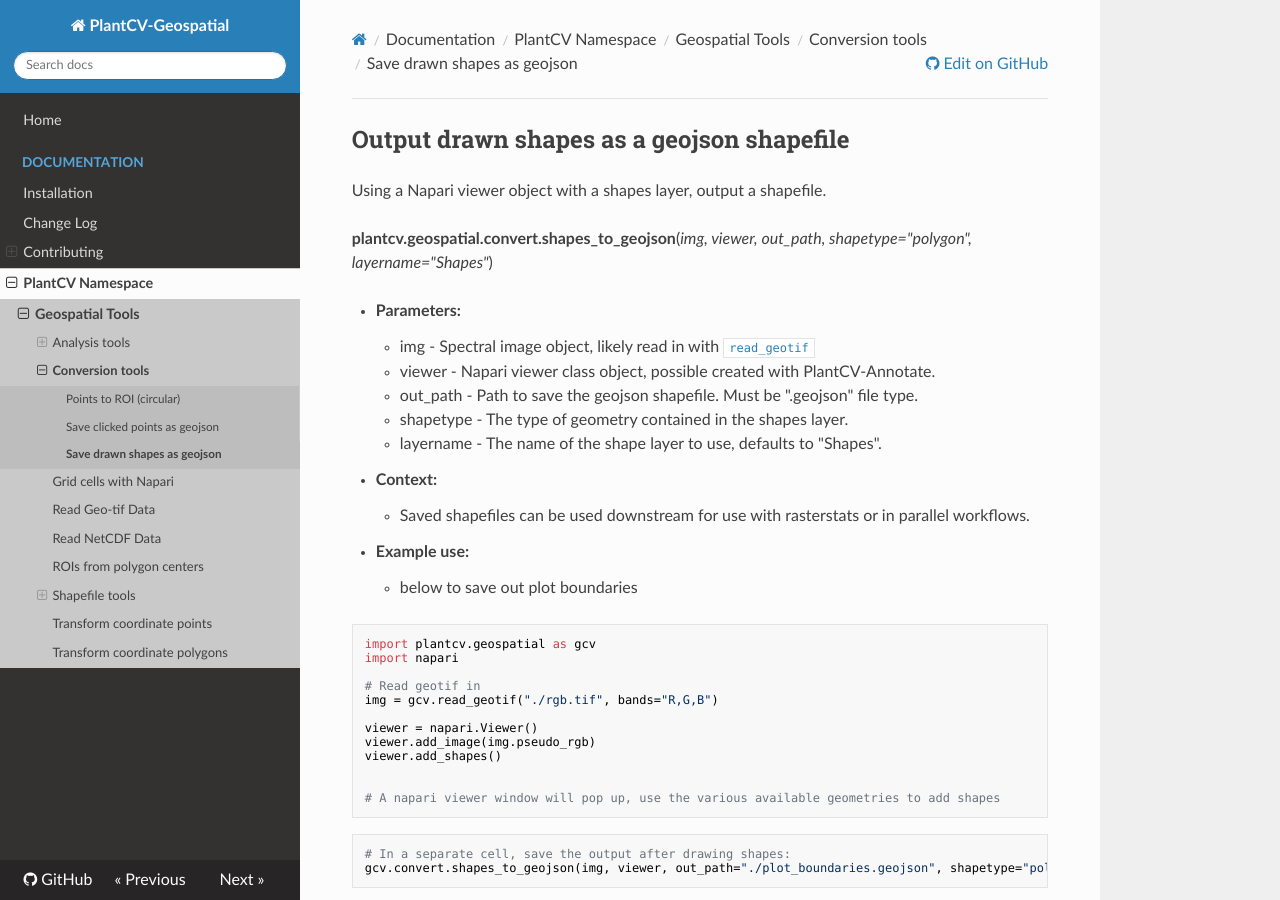
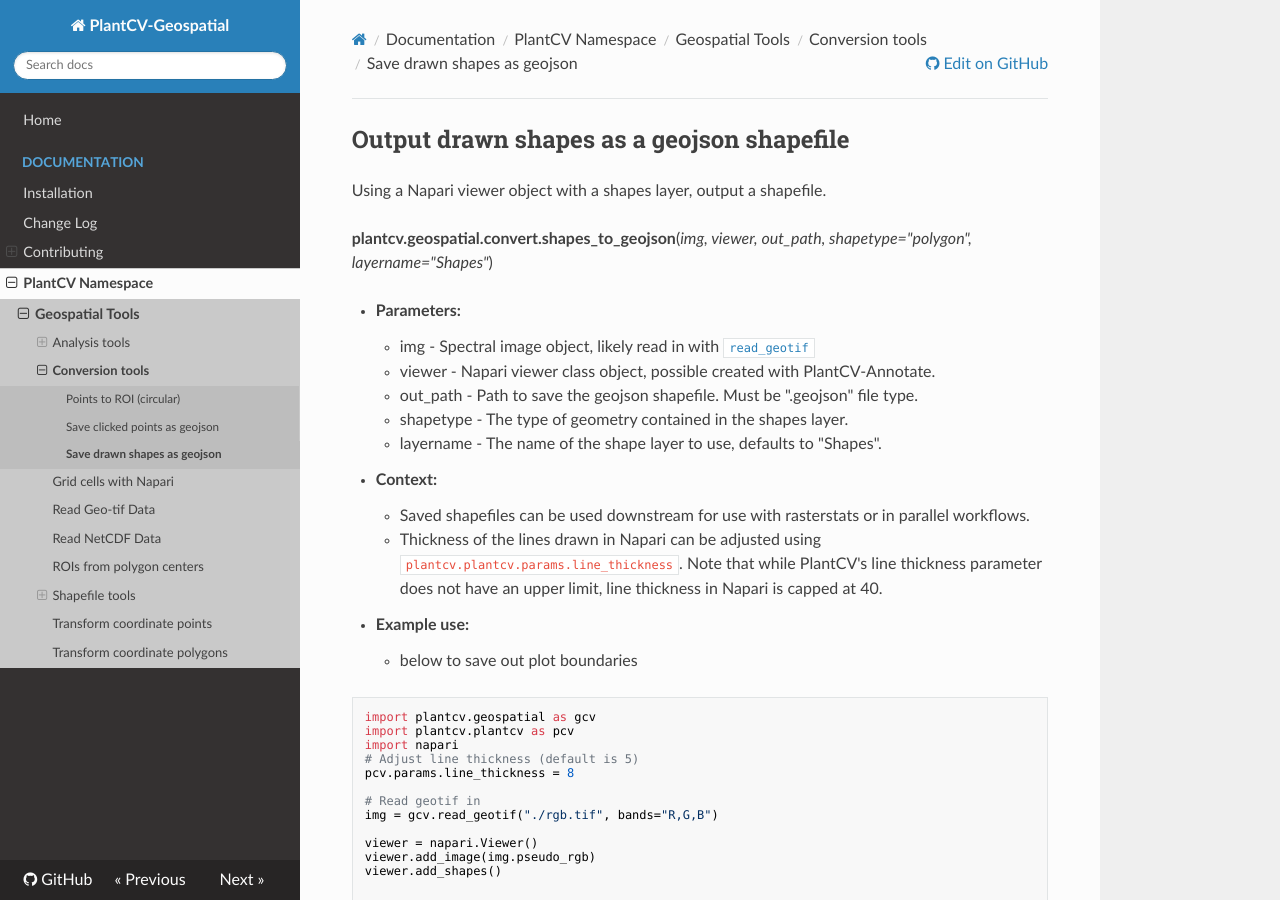
Before and after one commit to danforthcenter/plantcv-geospatial, an MkDocs documentation site: the page built from docs/shapes_to_geojson.md, in a window 1280 px wide and 900 px high. Built offline with MkDocs 1.6.1, drawn with Linux system fonts in a browser that asks for light colours; nearby versions of some CDN libraries.

Commit message:
Add note in docs about line thickness

````diff
--- a/docs/shapes_to_geojson.md
+++ b/docs/shapes_to_geojson.md
@@ -13,13 +13,17 @@ Using a Napari viewer object with a shapes layer, output a shapefile.
 
 - **Context:**
     - Saved shapefiles can be used downstream for use with rasterstats or in parallel workflows.
+    - Thickness of the lines drawn in Napari can be adjusted using `plantcv.plantcv.params.line_thickness`. Note that while PlantCV's line thickness parameter does not have an upper limit, line thickness in Napari is capped at 40.
 - **Example use:**
     - below to save out plot boundaries
 
 
 ```python
 import plantcv.geospatial as gcv
+import plantcv.plantcv as pcv
 import napari
+# Adjust line thickness (default is 5)
+pcv.params.line_thickness = 8
 
 # Read geotif in
 img = gcv.read_geotif("./rgb.tif", bands="R,G,B")
````
